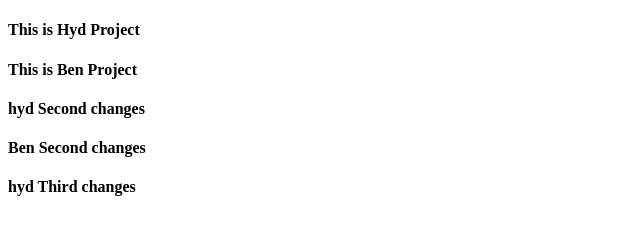
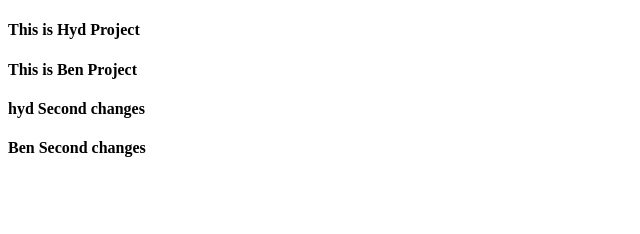
Before and after one commit to shaikbasheerlal2005/57rHydproject, a plain HTML site: page index.html in a window 1280 px wide. Shown: the whole page, without its empty margins (0-640 px from the left). Drawn offline with Linux system fonts and the light colour scheme.

Commit message:
Hyd3rdchanges

```diff
--- a/index.html
+++ b/index.html
@@ -10,6 +10,5 @@
     <h4>This is Ben Project</h4>
     <h4>hyd Second changes</h4>
     <h4>Ben Second changes</h4>
-    <h4>hyd Third changes</h4>
 </body>
 </html>
```
